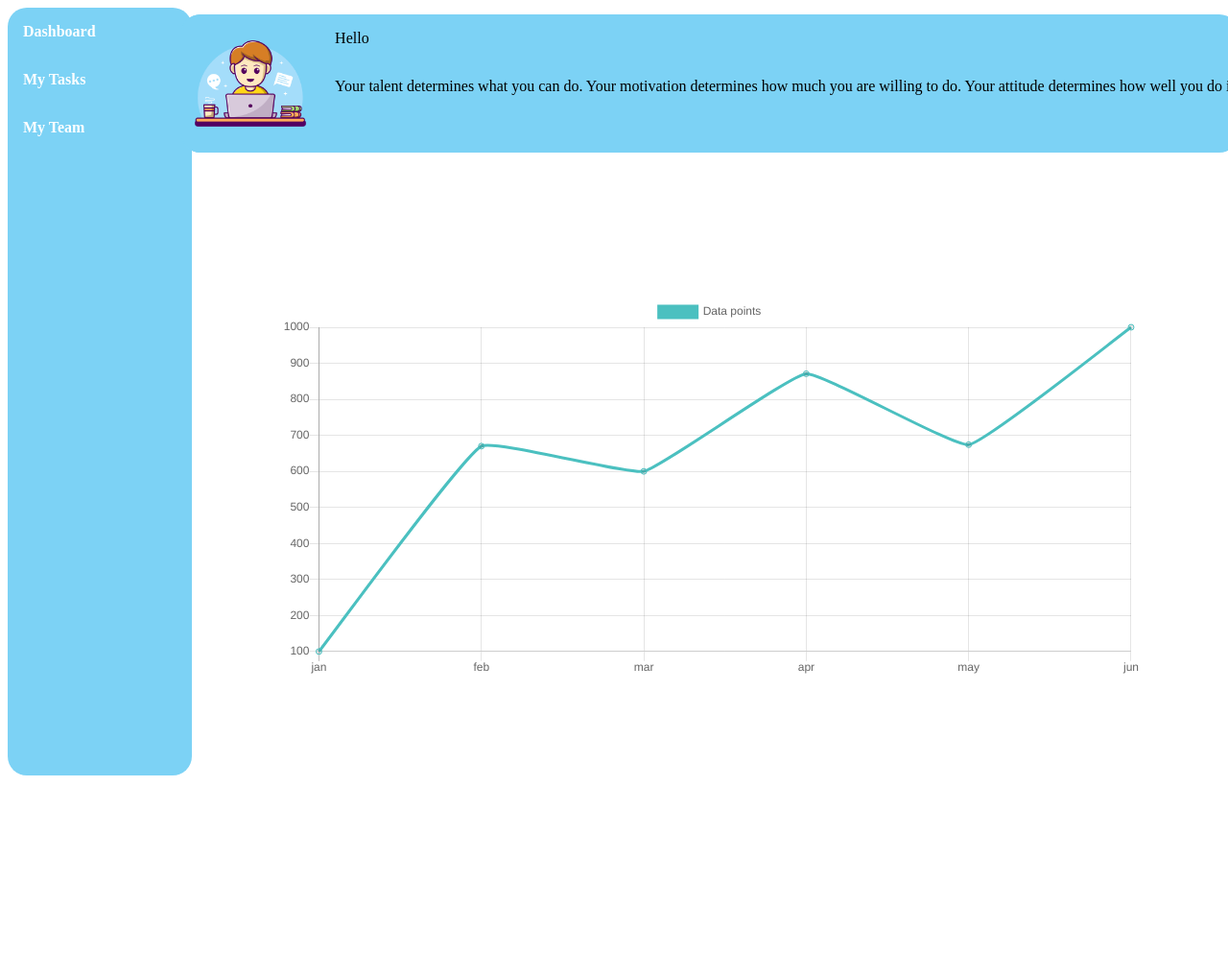
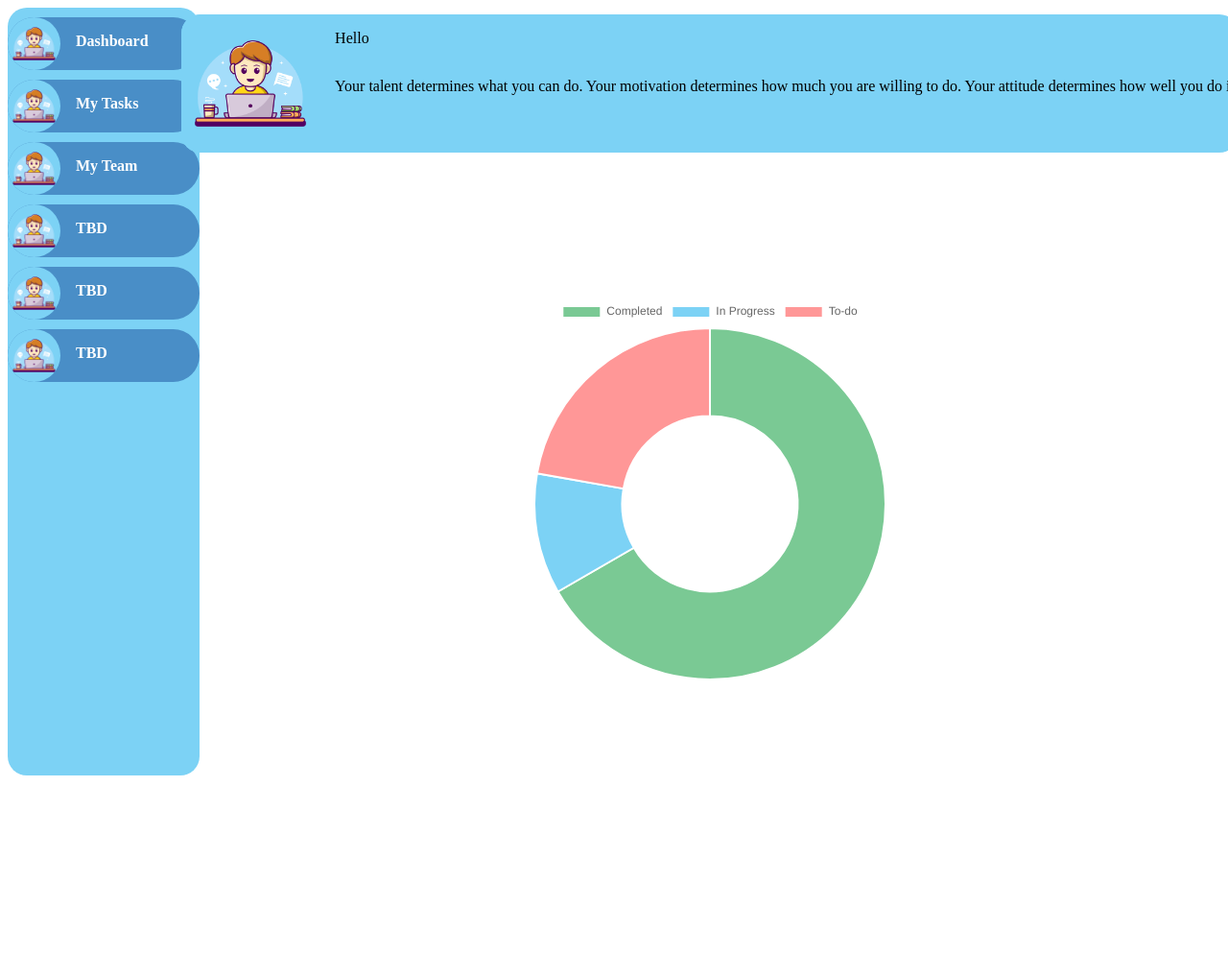
Before and after one commit to pk-pranavv/ProjectManagementPortal, a Flask app: page /dashboard in a window 1280 px wide. Shown: the whole page at 96% size. Run offline with Flask 2, Linux system fonts and the light colour scheme; some libraries are stand-ins or nearby versions.

Commit message:
Added DashPic

```diff
--- a/static/styles/dashboard.css
+++ b/static/styles/dashboard.css
@@ -3,7 +3,7 @@
     margin: 0;
     margin-top: 0;
     padding: 0;
-    width: 15%;
+    width: 200px;
     background-color: #7CD2F5;
     position: fixed;
     height: 100%;
@@ -21,7 +21,7 @@
     font-weight: bold;
   }
 
-  .sidebar a.active {
+   /* .sidebar a.active {
     background-color: #04AA6D;
     color: white;
   }
@@ -29,7 +29,7 @@
   .sidebar a:hover:not(.active) {
     background-color: #555;
     color: white;
-  }
+  }  */
 
   div.content {
     margin-left: 200px;
@@ -38,7 +38,7 @@
   }
 
   div.topdiv {
-    position: fixed;
+    position:fixed;
     border-radius: 20px;
     background-color: #7CD2F5;
     top: 15;
@@ -92,3 +92,21 @@
       vertical-align: middle;
       margin-top: 0%;
   }
+
+  .dashpic{
+    display: flex;
+    background-color: rgb(73, 142, 199);
+    /* width: 80%; */
+    color: black;
+    border-radius: 50px;
+    margin: 10px 0px;
+  }
+
+
+  .dashpic img {
+    width: 55px;
+    height: 55px;
+    border-radius: 50px;
+    margin-left: 0px;
+    padding: 0;
+  }
--- a/templates/dashboard.html
+++ b/templates/dashboard.html
@@ -11,10 +11,33 @@
     </head>
     <body>
         <div class="sidebar">
-            <a href="/dashboard">Dashboard</a>
-            <a href="/tasks">My Tasks</a>
-            <a href="team">My Team</a>
+            <div class="dashpic" >
+                <img src="../static/images/user.jpg" alt="1">
+                <a href="/dashboard">Dashboard</a>
+            </div>
+            <div class="dashpic">
+                <img src="../static/images/user.jpg" alt="1">
+                <a href="/tasks">My Tasks</a>
+            </div>
+            <div class="dashpic">
+                <img src="../static/images/user.jpg" alt="1">
+                <a href="team">My Team</a>
+            </div>
+            <div class="dashpic">
+                <img src="../static/images/user.jpg" alt="1">
+                <a href="team">TBD</a>
+            </div>
+            <div class="dashpic">
+                <img src="../static/images/user.jpg" alt="1">
+                <a href="team">TBD</a>
+            </div>
+            <div class="dashpic">
+                <img src="../static/images/user.jpg" alt="1">
+                <a href="team">TBD</a>
+            </div>
         </div>
+
+
         <div class="content">
             <div class="topdiv">
                 <img src="{{url_for('static', filename='images/user.jpg')}}"/>
@@ -25,26 +48,29 @@
                 </div>
             </div>
             <div class="graphdiv">
-                <canvas id="lineChart" width="900" height="400"></canvas>
+                <canvas id="Chart" width="900" height="400"></canvas>
                 <script>
-                    var ctx = document.getElementById("lineChart").getContext("2d");
+                    var ctx = document.getElementById("Chart").getContext("2d");
                     var lineChart = new Chart(ctx,{
-                        type: "line",
+                        type: "doughnut",
                         data: {
-                            labels : {{ labels | safe }},
-                            datasets:[
-                                {
-                                label: "Data points",
-                                data:{{ values | safe}},
-                                fill: false,
-                                borderColor: "rgb(75,192,192)",
-                                lineTension: 0.1
-                                }
-                            ]
+                            labels : [
+                                'Completed',
+                                'In Progress',
+                                'To-do'
+                            ],
+                            datasets: [{
+                                label: 'My First Dataset',
+                                data: [300, 50, 100],
+                                backgroundColor: [
+                                '#7ac994',
+                                '#7CD2F5',
+                                '#ff9797'
+                                ],
+                                hoverOffset: 4
+                            }]
                         },
-                        options:{
-                            responsive: false
-                        }
+
                     });
                 </script>
 
```
